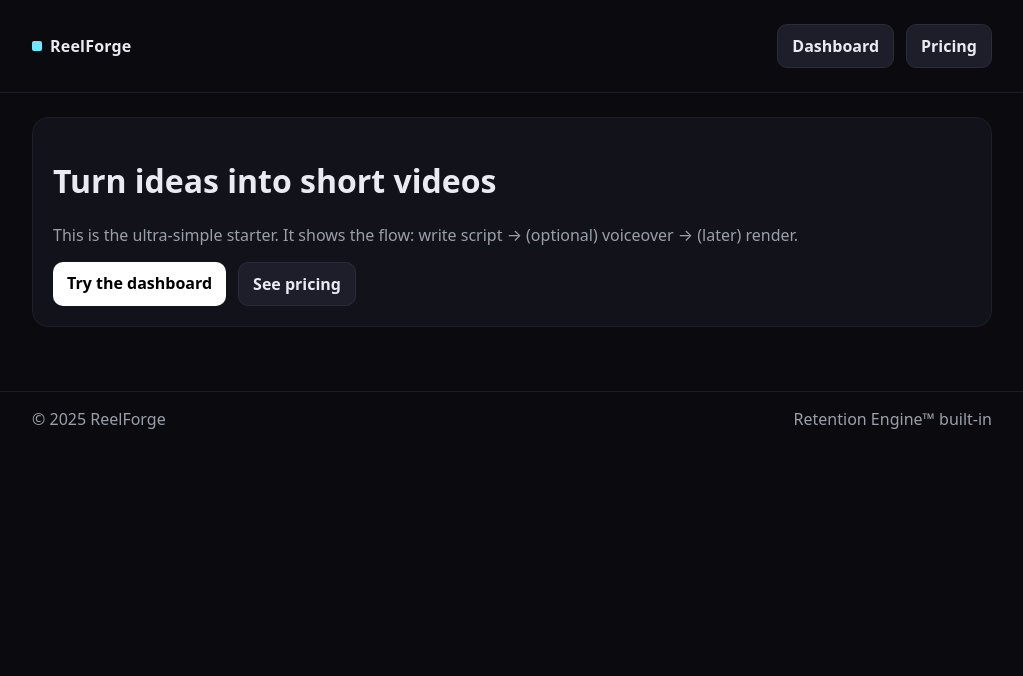
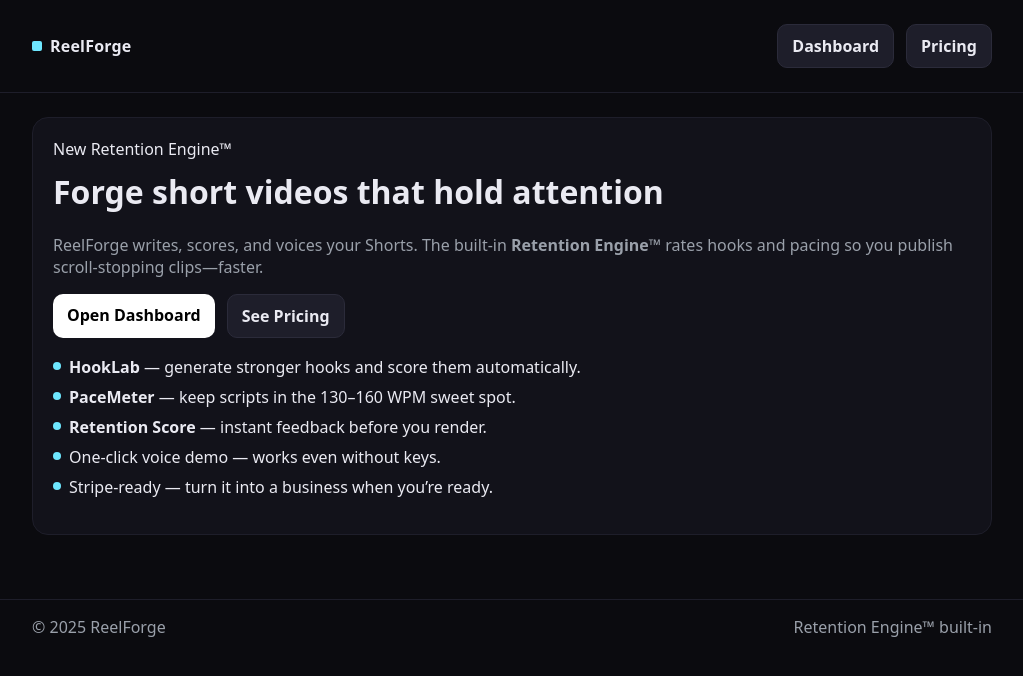
Before and after one commit to fojacs653/cilantro-is-soap2, a Next.js app: page / in a window 1280 px wide. Shown: the top 676 px of the page, without its empty margins (128-1151 px from the left). Built offline with nearby package versions, Linux system fonts and the light colour scheme.

Commit message:
Update page.tsx

```diff
--- a/app/page.tsx
+++ b/app/page.tsx
@@ -1,14 +1,34 @@
 
 import Link from 'next/link'
+
+function Bullet({ children }: { children: React.ReactNode }) {
+  return <li style={{display:'flex', gap:8, alignItems:'flex-start', marginTop:8}}>
+    <span style={{width:8,height:8,borderRadius:999,background:'var(--accent)',marginTop:6}} />
+    <span>{children}</span>
+  </li>
+}
+
 export default function Home(){
   return (
     <div className="card">
-      <h1>Turn ideas into short videos</h1>
-      <p className="muted">This is the ultra-simple starter. It shows the flow: write script → (optional) voiceover → (later) render.</p>
-      <div style={{display:'flex', gap:12, marginTop:16}}>
-        <Link className="btn" href="/dashboard">Try the dashboard</Link>
-        <Link className="btn sec" href="/pricing">See pricing</Link>
+      <span className="tag">New</span> <span className="tag">Retention Engine™</span>
+      <h1 style={{marginTop:10}}>Forge short videos that hold attention</h1>
+      <p className="muted" style={{marginTop:8}}>
+        ReelForge writes, scores, and voices your Shorts. The built‑in <b>Retention Engine™</b> rates hooks and pacing
+        so you publish scroll‑stopping clips—faster.
+      </p>
+      <div style={{display:'flex', gap:12, marginTop:16, flexWrap:'wrap'}}>
+        <Link className="btn" href="/dashboard">Open Dashboard</Link>
+        <Link className="btn sec" href="/pricing">See Pricing</Link>
       </div>
+
+      <ul style={{marginTop:18, paddingLeft:0, listStyle:'none'}}>
+        <Bullet><b>HookLab</b> — generate stronger hooks and score them automatically.</Bullet>
+        <Bullet><b>PaceMeter</b> — keep scripts in the 130–160 WPM sweet spot.</Bullet>
+        <Bullet><b>Retention Score</b> — instant feedback before you render.</Bullet>
+        <Bullet>One‑click voice demo — works even without keys.</Bullet>
+        <Bullet>Stripe‑ready — turn it into a business when you’re ready.</Bullet>
+      </ul>
     </div>
   )
 }
```
